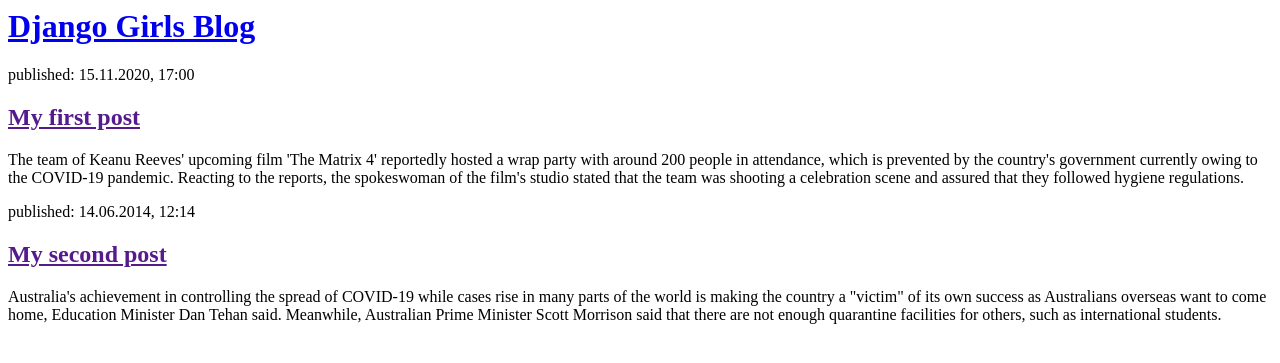
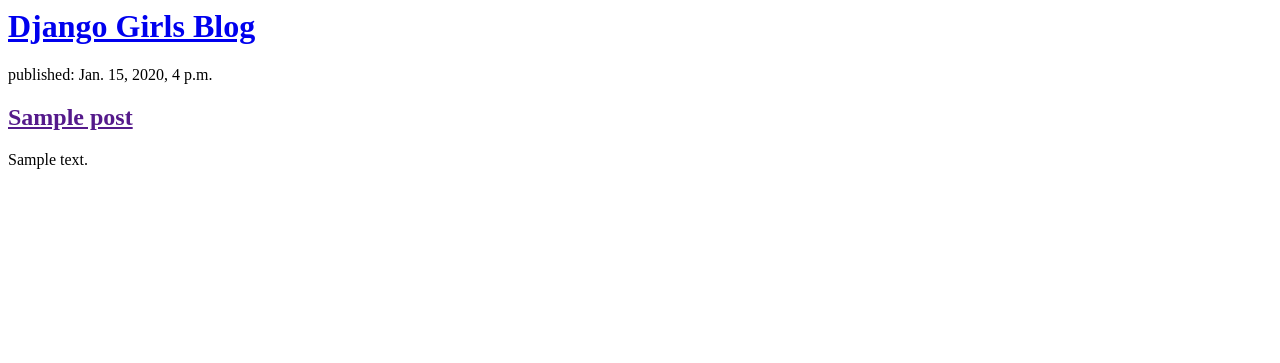
Before and after one commit to zhansaya2000/django, a Django app: page / in a window 1280 px wide. Shown: the top 363 px of the page. Run offline with Django 3.2, Linux system fonts and the light colour scheme; tables that the repository leaves empty hold one stand-in row (values such as "Sample post").

Commit message:
changed html

```diff
--- a/blog/templates/blog/post_list.html
+++ b/blog/templates/blog/post_list.html
@@ -6,17 +6,14 @@
         <div>
             <h1><a href="/">Django Girls Blog</a></h1>
         </div>
-
-        <div>
-            <p>published: 15.11.2020, 17:00</p>
-            <h2><a href="">My first post</a></h2>
-            <p>The team of Keanu Reeves' upcoming film 'The Matrix 4' reportedly hosted a wrap party with around 200 people in attendance, which is prevented by the country's government currently owing to the COVID-19 pandemic. Reacting to the reports, the spokeswoman of the film's studio stated that the team was shooting a celebration scene and assured that they followed hygiene regulations.</p>
         </div>
-
-        <div>
-            <p>published: 14.06.2014, 12:14</p>
-            <h2><a href="">My second post</a></h2>
-            <p>Australia's achievement in controlling the spread of COVID-19 while cases rise in many parts of the world is making the country a "victim" of its own success as Australians overseas want to come home, Education Minister Dan Tehan said. Meanwhile, Australian Prime Minister Scott Morrison said that there are not enough quarantine facilities for others, such as international students.</p>
+{% for post in posts %}
+    <div>
+        <p>published: {{ post.published_date }}</p>
+        <h2><a href="">{{ post.title }}</a></h2>
+        <p>{{ post.text|linebreaksbr }}</p>
+    </div>
+{% endfor %}
         </div>
     </body>
 </html>
--- a/blog/views.py
+++ b/blog/views.py
@@ -1,5 +1,10 @@
 from django.shortcuts import render
+from django.utils import timezone
+from .models import Post
+
+
 def post_list(request):
-    return render(request, 'blog/post_list.html', {})
+    posts = Post.objects.filter(published_date__lte=timezone.now()).order_by('published_date')
+    return render(request, 'blog/post_list.html', {'posts': posts})
 
 # Create your views here.
```
